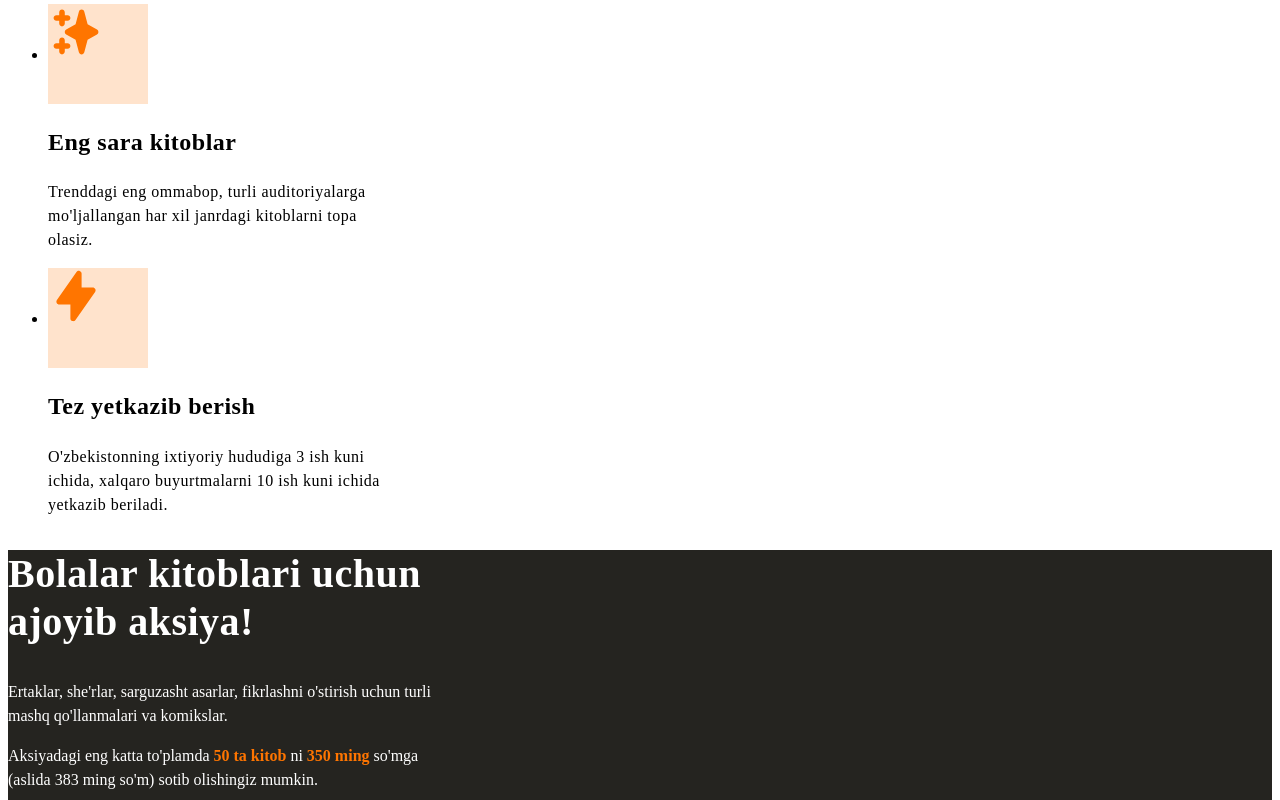
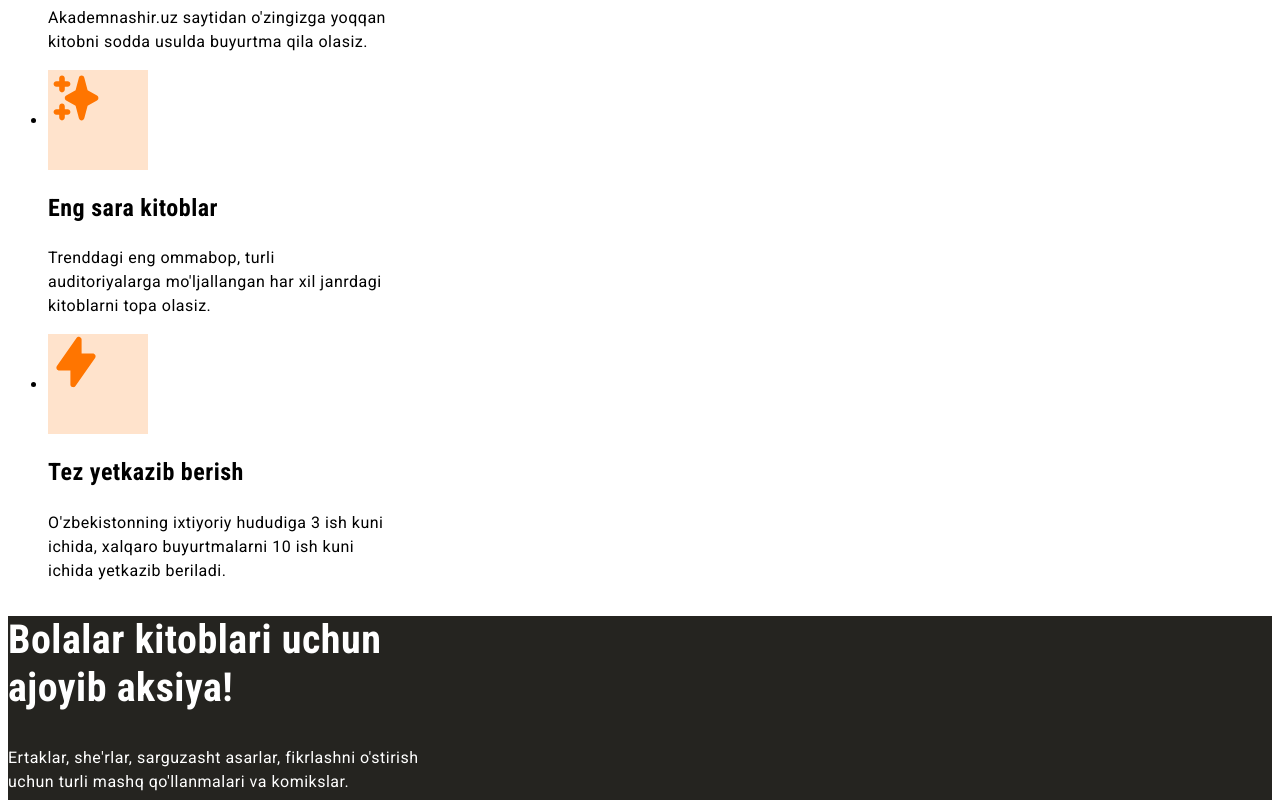
Before and after one commit to Xamidullo07/akademnashir-promo, a plain HTML site: page index.html in a window 1280 px wide. Shown: the part 1580-2380 px from the top of the page. Drawn offline with Linux system fonts and the light colour scheme.

Commit message:
Add font family relats styles

```diff
--- a/css/styles.css
+++ b/css/styles.css
@@ -1,3 +1,12 @@
+body{
+    font-size: 16px;
+    line-height: 1.5;
+    font-family: "Roboto","Arial", sans-serif;
+    letter-spacing: 0.5px;
+}
+
+
+
 /* SITE-HEADER*/
 .site-header{
     background-color: white;
@@ -44,24 +53,22 @@
 .hero-heading{
     font-size: 40px;
     line-height: 1.2;
-    letter-spacing: 0.5;
+    font-family: "Roboto Condensed", "Roboto","Arial", sans-serif;
+
 }
 .hero-img{
     width: 510px;
     height: 510px;
 }
 
-.hero-text{
-    font-size: 16px;
-    line-height: 1.5;
-    letter-spacing: 0.5px;
-}
+
 
 /*FEATURES*/
 .features-heading{
     width: 440px;
     font-size: 72px;
     line-height: 86.5px;
+    font-family: "Roboto Condensed", "Roboto","Arial", sans-serif;
     letter-spacing: 0.5px;
 
 
@@ -83,15 +90,10 @@
     font-size: 24px;
     line-height: 1.2;
     letter-spacing: 0.5px;
+    font-family: "Roboto Condensed", "Roboto","Arial", sans-serif;
+
 }
 
-.features-info{
-
-    font-size: 16px;
-    line-height: 24px;
-    letter-spacing: 0.5px;
-
-}
 /* PROMO */
 .promo{
     background-color: #252420;
@@ -106,18 +108,11 @@
 
 .promo-heading{
     font-size: 40px;
-
     line-height: 48px;
-    letter-spacing: 0.5px;
-
-
+    font-family: "Roboto Condensed", "Roboto","Arial", sans-serif;
 
 }
 
-.promo-text{
-    font-size: 16px;
-    line-height: 1.5;
-}
 
 .promo-highlight{
     color: #ff7500;
@@ -146,10 +141,9 @@
 }
 .site-footer-links{
     width: 224px;
+    line-height: 19px;
 }
 .site-footer-links a {
-    font-size: 16px;
-    line-height: 19px;
     text-decoration: none;
     color: #252420;
 }
--- a/index.html
+++ b/index.html
@@ -4,6 +4,13 @@
     <meta charset="UTF-8">
     <meta name="viewport" content="width=device-width, initial-scale=1.0">
     <title>Akademnashir</title>
+
+    <!-- GOOGLE-FONTS -->
+    <link rel="preconnect" href="https://fonts.googleapis.com">
+    <link rel="preconnect" href="https://fonts.gstatic.com" crossorigin>
+    <link href="https://fonts.googleapis.com/css2?family=Roboto+Condensed:ital,wght@0,100..900;1,100..900&family=Roboto:
+    ital,wght@0,100;0,300;0,400;0,500;0,700;0,900;1,100;1,300;1,400;1,500;1,700;1,900&display=swap" rel="stylesheet">
+     <!-- STYLES -->
     <link rel="stylesheet" href="css/styles.css">
 
 </head>
```
